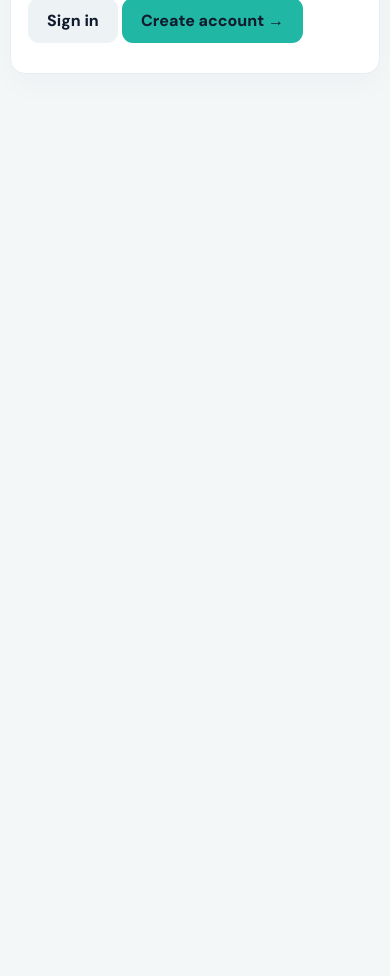
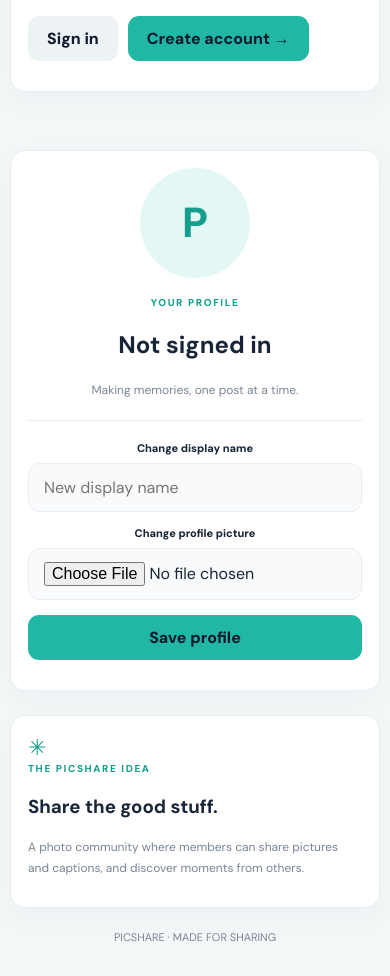
Before and after one commit to Balthazar-cyber/picshare-website, a plain HTML site: page index.html in a window 390 px wide. Shown: the part 520-1496 px from the top of the page. Before the commit the page ends 844 px from the top, so only its background shows below. Drawn offline with Linux system fonts and the light colour scheme; no server answers.

Commit message:
Refactor CSS for improved structure and readability

```diff
--- a/styles.css
+++ b/styles.css
@@ -23,9 +23,7 @@ body {
   font-family: 'DM Sans', sans-serif;
 }
 
-button,
-input,
-textarea {
+button, input, textarea {
   font: inherit;
 }
 
@@ -53,10 +51,6 @@ button {
   text-decoration: none;
   font: 800 22px Manrope, sans-serif;
   letter-spacing: -1px;
-}
-
-.brand > span > span {
-  color: var(--teal);
 }
 
 .brand-mark {
@@ -88,8 +82,7 @@ button {
   align-items: start;
 }
 
-.main-column,
-.side-column {
+.main-column, .side-column {
   min-width: 0;
 }
 
@@ -162,8 +155,7 @@ button {
   color: #98a3af;
 }
 
-input,
-textarea {
+input, textarea {
   width: 100%;
   padding: 13px 15px;
   border: 1px solid var(--line);
@@ -173,8 +165,7 @@ textarea {
   outline: none;
 }
 
-input:focus,
-textarea:focus {
+input:focus, textarea:focus {
   border-color: var(--teal);
   box-shadow: 0 0 0 3px #20b8a41a;
 }
@@ -184,8 +175,13 @@ textarea {
   resize: vertical;
 }
 
-.primary-btn,
-.secondary-btn {
+.dialog-actions {
+  display: flex;
+  gap: 10px;
+  margin-top: 18px;
+}
+
+.primary-btn, .secondary-btn {
   border: 0;
   border-radius: 11px;
   padding: 12px 19px;
@@ -236,8 +232,7 @@ textarea {
   margin-bottom: 25px;
 }
 
-.section-heading,
-.feed-heading {
+.section-heading, .feed-heading {
   display: flex;
   align-items: center;
   justify-content: space-between;
@@ -298,8 +293,7 @@ textarea {
   margin-bottom: 15px;
 }
 
-.mini-avatar,
-.comment-avatar {
+.mini-avatar, .comment-avatar {
   width: 38px;
   height: 38px;
   border-radius: 50%;
@@ -309,6 +303,10 @@ textarea {
   color: #159e8e;
   font-weight: 800;
   flex-shrink: 0;
+}
+
+img.mini-avatar, img.comment-avatar {
+  object-fit: cover;
 }
 
 .post-author {
@@ -414,15 +412,7 @@ textarea {
   border: 1px solid var(--line);
   border-radius: 12px;
   padding: 13px 15px;
-  font: inherit;
   background: #f8fafb;
-  outline: none;
-}
-
-.comment-form input:focus,
-.comment-form textarea:focus {
-  border-color: var(--teal);
-  box-shadow: 0 0 0 3px #20b8a41a;
 }
 
 .comment-form button {
@@ -432,7 +422,6 @@ textarea {
   border-radius: 10px;
   padding: 11px 20px;
   font-weight: 800;
-  cursor: pointer;
   transition: 0.2s ease;
 }
 
@@ -449,8 +438,6 @@ textarea {
   padding: 7px 12px;
   font-size: 12px;
   font-weight: 700;
-  cursor: pointer;
-  transition: 0.2s ease;
 }
 
 .delete-comment:hover {
@@ -464,23 +451,46 @@ textarea {
   cursor: not-allowed;
 }
 
-.empty {
+/* PROFILE CARD */
+
+.profile-card {
   text-align: center;
-  padding: 35px 15px;
-  color: var(--muted);
-}
-
-.profile-card,
-.about-card {
-  margin-bottom: 20px;
 }
 
 .profile-art {
+  width: 110px;
+  height: 110px;
+  margin: 0 auto 18px;
+  border-radius: 50%;
   background: var(--soft);
-  border-radius: 15px;
-  padding: 20px;
-  text-align: center;
   color: #159e8e;
+  display: grid;
+  place-items: center;
+  font-size: 42px;
+  font-weight: 800;
+  overflow: hidden;
+}
+
+.profile-photo {
+  width: 100%;
+  height: 100%;
+  object-fit: cover;
+  border-radius: 50%;
+}
+
+.profile-save {
+  width: 100%;
+  margin-top: 15px;
+}
+
+.profile-card hr {
+  border: 0;
+  border-top: 1px solid var(--line);
+  margin: 20px 0;
+}
+
+.about-card {
+  margin-bottom: 20px;
 }
 
 .about-icon {
@@ -495,6 +505,14 @@ textarea {
   text-align: center;
 }
 
+.empty {
+  text-align: center;
+  padding: 35px 15px;
+  color: var(--muted);
+}
+
+/* MOBILE PROFILE VISIBILITY */
+
 @media (max-width: 850px) {
   .layout {
     grid-template-columns: 1fr;
@@ -502,9 +520,18 @@ textarea {
   }
 
   .side-column {
-    display: none;
+    display: block !important;
+    width: 100%;
+  }
+
+  .profile-card {
+    display: block;
+    width: 100%;
+    margin-top: 20px;
   }
 }
+
+/* SMALL SCREENS */
 
 @media (max-width: 520px) {
   .topbar {
@@ -531,9 +558,7 @@ textarea {
     padding: 0 10px;
   }
 
-  .card,
-  .post,
-  .auth-card {
+  .card, .post, .auth-card {
     padding: 17px;
     border-radius: 15px;
   }
@@ -546,7 +571,8 @@ textarea {
     flex-direction: column;
   }
 
-  .comment-form button {
+  .comment-form button,
+  .profile-save {
     width: 100%;
   }
 
```
